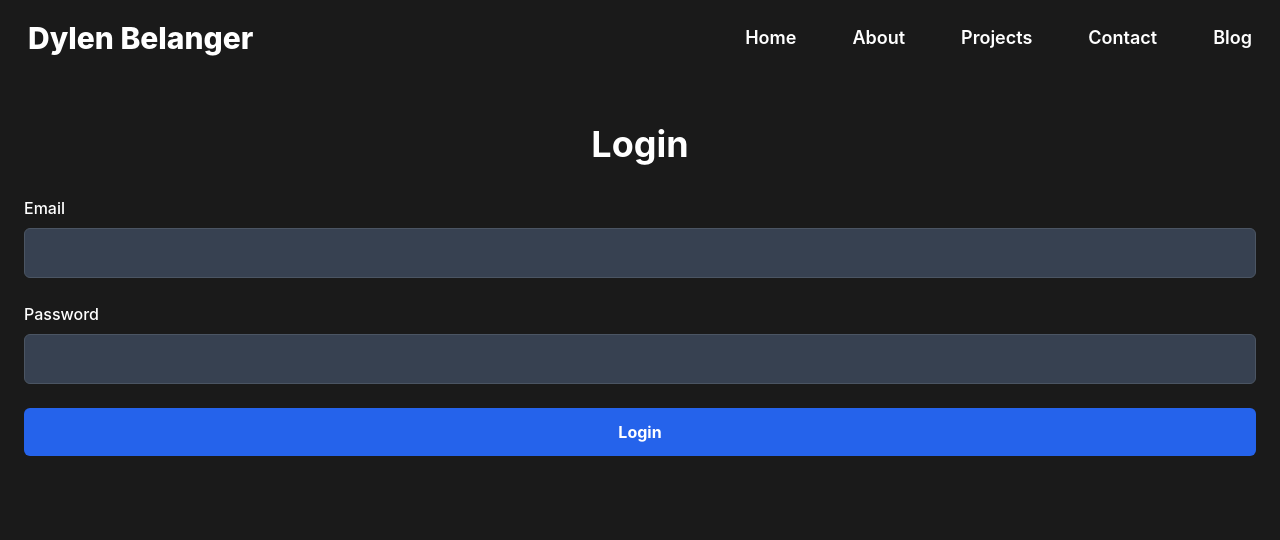
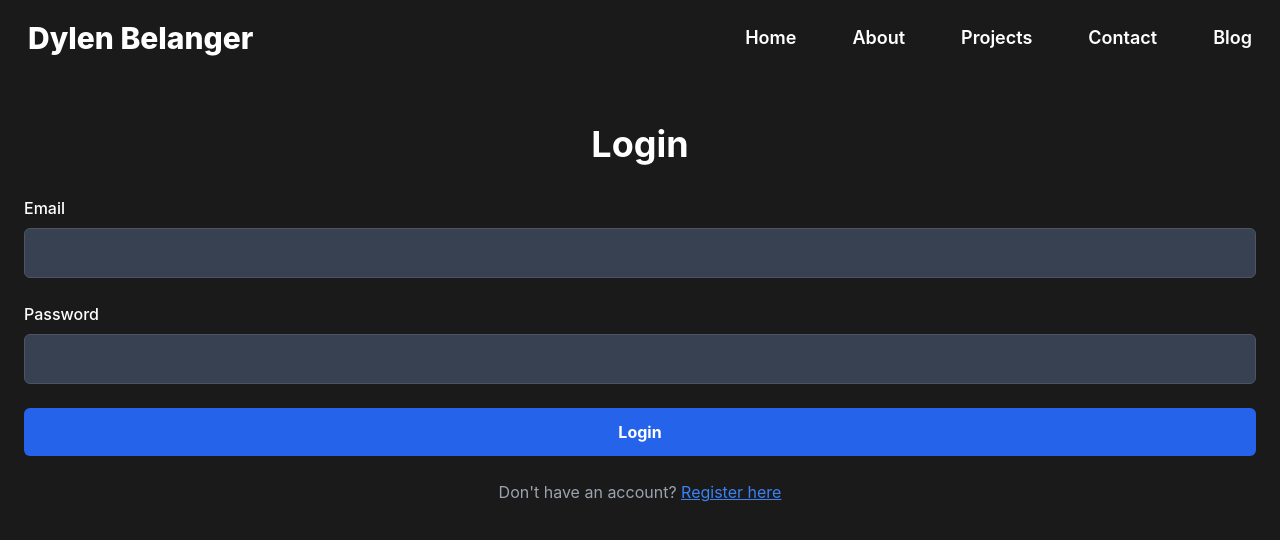
Before and after one commit to dylen400mh/portfolio-v2, a React (Create React App) app: page /login in a window 1280 px wide. Shown: the top 540 px of the page. Built offline with nearby package versions, Linux system fonts and the light colour scheme.

Commit message:
Add register link to login form

```diff
--- a/src/components/LoginForm.tsx
+++ b/src/components/LoginForm.tsx
@@ -1,6 +1,6 @@
 import React, { useState } from "react";
 import Header from "./Header";
-import { useNavigate } from "react-router-dom";
+import { Link, useNavigate } from "react-router-dom";
 import { useAuth } from "../contexts/AuthContext";
 
 interface LoginFormData {
@@ -96,6 +96,17 @@ const LoginForm: React.FC = () => {
             {isSubmitting ? "Logging In..." : "Login"}
           </button>
         </form>
+        <div className="mt-6 text-center">
+          <p className="text-gray-400">
+            Don't have an account?{" "}
+            <Link
+              to="/register"
+              className="text-blue-500 hover:text-blue-400 underline"
+            >
+              Register here
+            </Link>
+          </p>
+        </div>
       </div>
     </div>
   );
```
